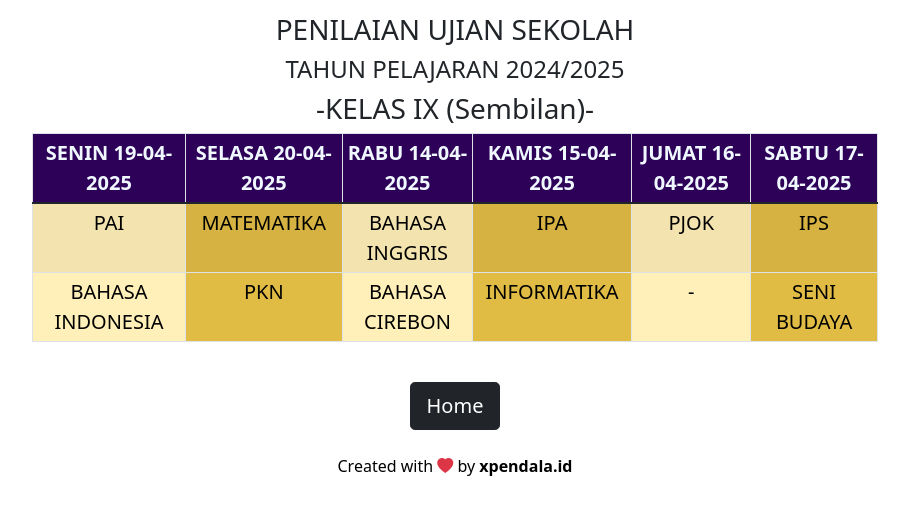
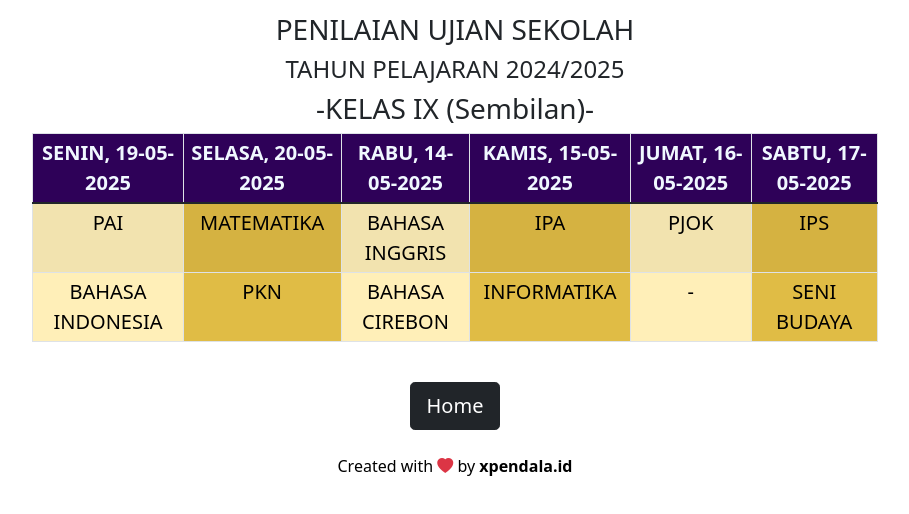
Before and after one commit to SMPN2LA/US2025, a plain HTML site: page index3.html in a window 1280 px wide. Shown: the part 244-758 px from the top of the page, without its empty margins (185-1094 px from the left). Drawn offline with nearby package versions, Linux system fonts and the light colour scheme.

Commit message:
update terbaru

```diff
--- a/index3.html
+++ b/index3.html
@@ -42,12 +42,12 @@
           <table class="table table-sm table-bordered table-striped table-hover">
             <thead>
               <tr style="background-color: rgb(46, 1, 88); color: aliceblue;">
-                <th scope="col">SENIN 19-04-2025</th>
-                <th scope="col">SELASA 20-04-2025</th>
-                <th scope="col">RABU 14-04-2025</th>
-                <th scope="col">KAMIS 15-04-2025</th>
-                <th scope="col">JUMAT 16-04-2025</th>
-                <th scope="col">SABTU 17-04-2025</th>
+                <th scope="col">SENIN, 19-05-2025</th>
+                <th scope="col">SELASA, 20-05-2025</th>
+                <th scope="col">RABU, 14-05-2025</th>
+                <th scope="col">KAMIS, 15-05-2025</th>
+                <th scope="col">JUMAT, 16-05-2025</th>
+                <th scope="col">SABTU, 17-05-2025</th>
               </tr>
               </tr>
             </thead>
```
